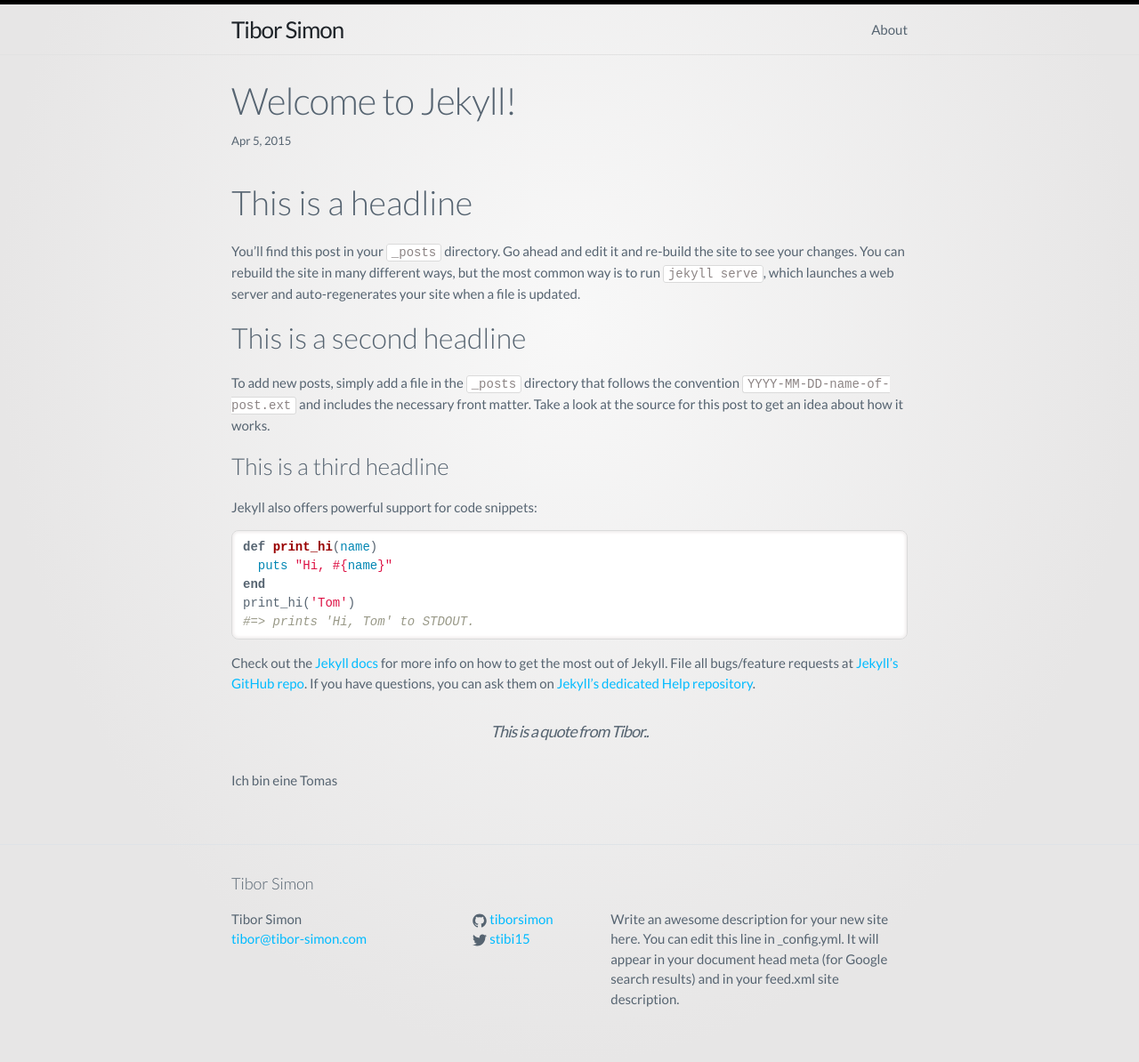
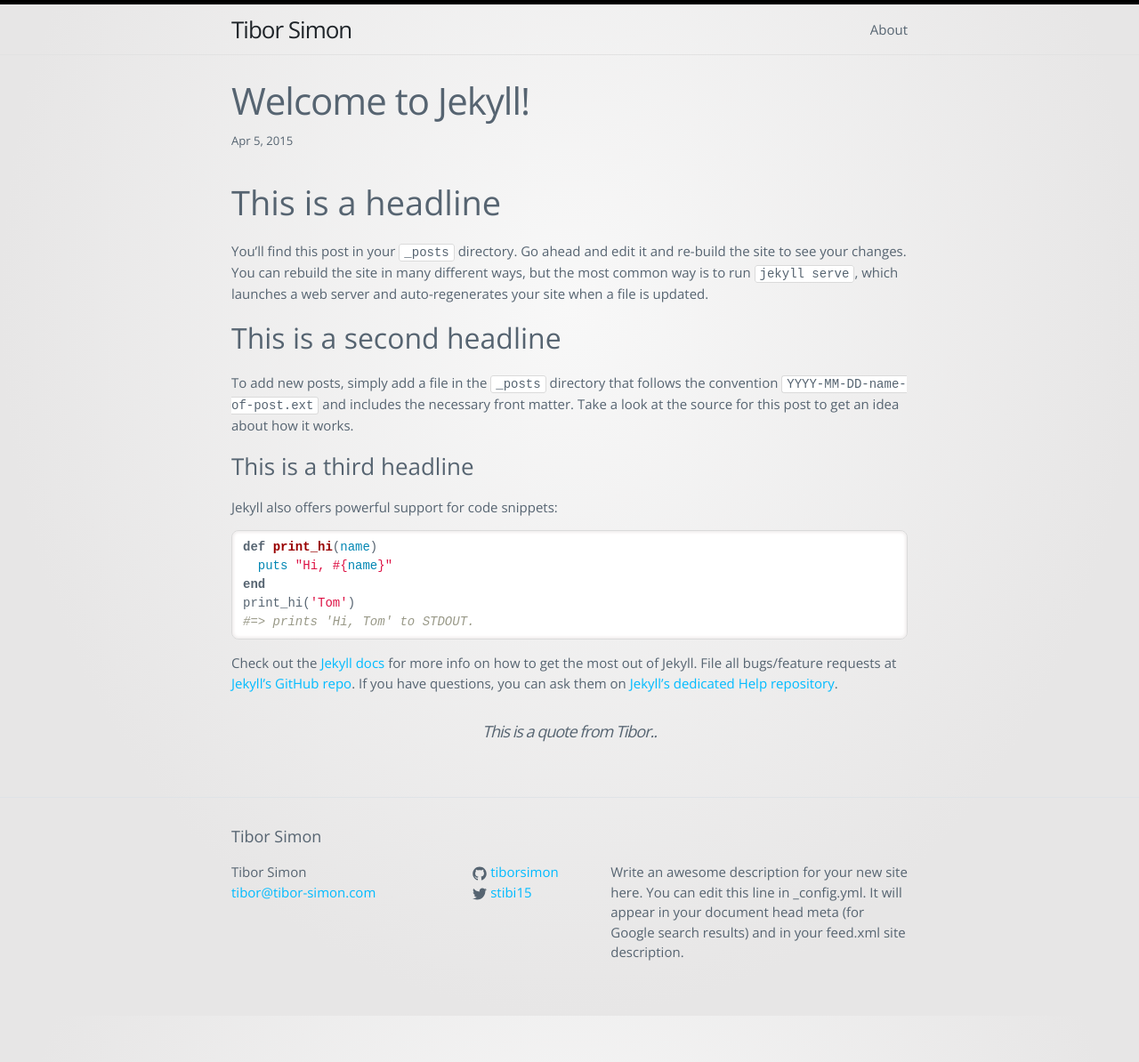
Before and after one commit to tiborsimon/tiborsimon.github.io, a Jekyll site: the page built from _posts/2015-04-05-welcome-to-jekyll.md, in a window 1280 px wide. Shown: the whole page at 89% size. Built offline with Jekyll 4.4.1, drawn with Linux system fonts in a browser that asks for light colours; nearby versions of some CDN libraries; after the commit the page ends 1142 px from its top, so only the background shows below that.

Commit message:
Open sans font

```diff
--- a/_includes/head.html
+++ b/_includes/head.html
@@ -7,6 +7,7 @@
   <meta name="description" content="{% if page.excerpt %}{{ page.excerpt | strip_html | strip_newlines | truncate: 160 }}{% else %}{{ site.description }}{% endif %}">
 
   <link href='http://fonts.googleapis.com/css?family=Lato:300,400' rel='stylesheet' type='text/css'>
+  <link href='http://fonts.googleapis.com/css?family=Open+Sans:300,400' rel='stylesheet' type='text/css'>
 
   <link href="//netdna.bootstrapcdn.com/font-awesome/4.0.3/css/font-awesome.css" rel="stylesheet">
   <script src="//ajax.googleapis.com/ajax/libs/jquery/1.11.0/jquery.min.js"></script>
--- a/_posts/2015-04-05-welcome-to-jekyll.md
+++ b/_posts/2015-04-05-welcome-to-jekyll.md
@@ -29,8 +29,6 @@
 
 > This is a quote from Tibor..
 
-Ich bin eine Tomas
-
 [jekyll]:      http://jekyllrb.com
 [jekyll-gh]:   https://github.com/jekyll/jekyll
 [jekyll-help]: https://github.com/jekyll/jekyll-help
--- a/_sass/_base.scss
+++ b/_sass/_base.scss
@@ -189,8 +189,6 @@
   border: solid 1px #dadada;
   border-radius: 3px;
   background-color: white;
-  /* box-shadow: 0px 0px 6px 2px rgb(245, 245, 245) inset; */
-  color: rgb(140, 132, 132);
 }
 
 
--- a/css/main.scss
+++ b/css/main.scss
@@ -5,7 +5,8 @@
 
 
 // Our variables
-$base-font-family:  'Lato', sans-serif;
+//$base-font-family:  'Lato', sans-serif;
+$base-font-family: 'Open Sans', sans-serif;
 $base-font-size:    15px;
 $small-font-size:   $base-font-size * 0.875;
 $base-line-height:  1.5;
```
